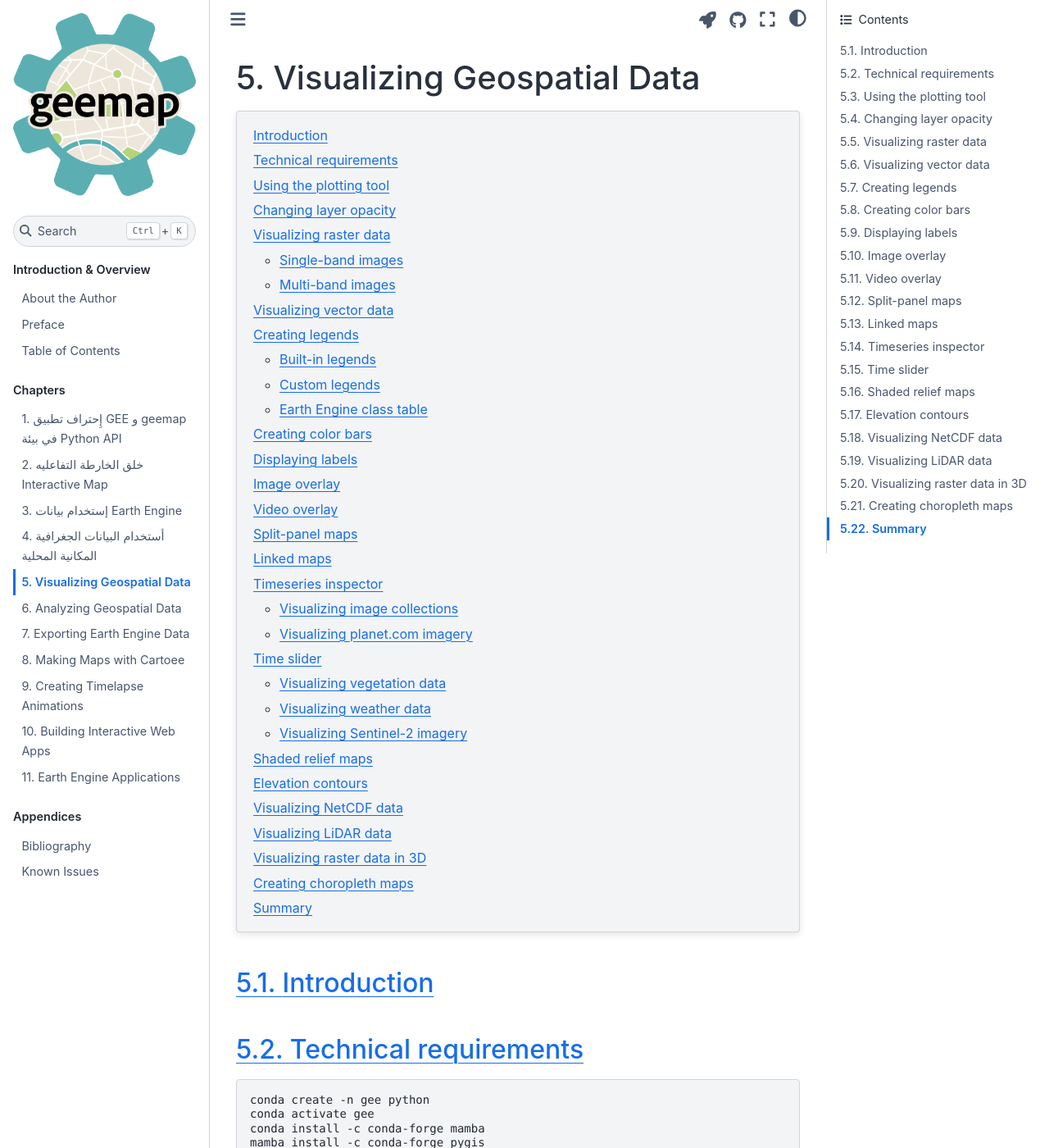
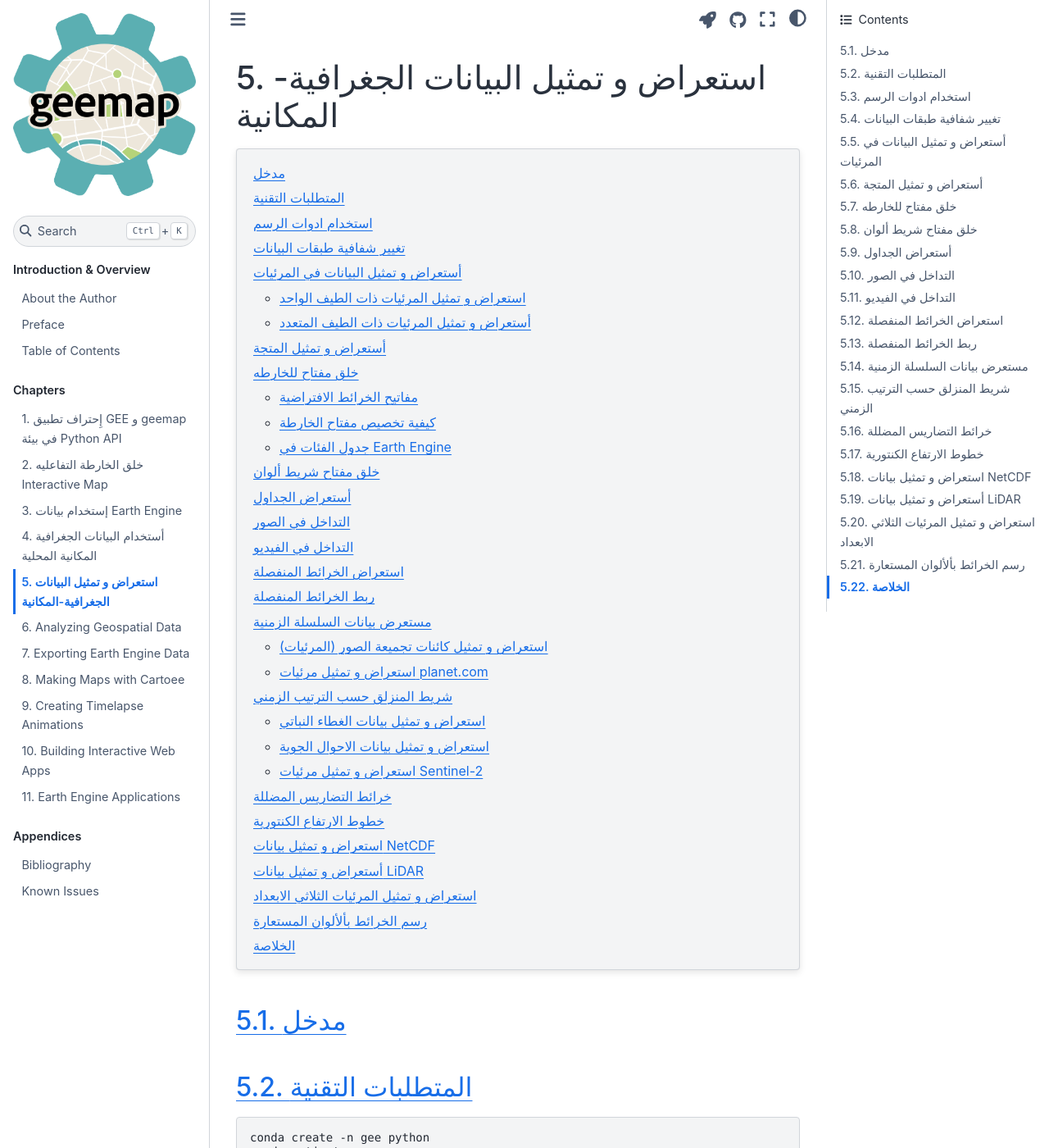
Before and after one commit to giswqs/geebook-arabic, a Jupyter Book: the page built from chapters/05_data_viz.md, in a window 1280 px wide and 1400 px high. Shown: the whole window at 82% size. Built offline with Jupyter Book 1.0.4 settings and Sphinx 7.4.7 and the Sphinx Book theme 1.1.4, drawn with Linux system fonts in a browser that asks for light colours; some of the changed text lies outside the part shown.

Commit message:
Update 05_data_viz.md

````diff
--- a/chapters/05_data_viz.md
+++ b/chapters/05_data_viz.md
@@ -11,18 +11,18 @@ kernelspec:
   name: python3
 ---
 
-# Visualizing Geospatial Data
+# استعراض و تمثيل البيانات الجغرافية-المكانية
 
 ```{contents}
 :local:
 :depth: 2
 ```
 
-## Introduction
+## مدخل
 
 +++
 
-## Technical requirements
+## المتطلبات التقنية
 
 ```bash
 conda create -n gee python
@@ -48,7 +48,7 @@ import geemap
 geemap.ee_initialize()
 ```
 
-## Using the plotting tool
+## استخدام ادوات الرسم
 
 ```{code-cell} ipython3
 Map = geemap.Map(center=[40, -100], zoom=4)
@@ -79,7 +79,7 @@ Map.set_plot_options(add_marker_cluster=True, overlay=True)
 
 +++
 
-## Changing layer opacity
+## تغيير شفافية طبقات البيانات
 
 ```{code-cell} ipython3
 Map = geemap.Map(center=(40, -100), zoom=4)
@@ -101,9 +101,9 @@ Map
 
 +++
 
-## Visualizing raster data
+## أستعراض و تمثيل البيانات في المرئيات
 
-### Single-band images
+### استعراض و تمثيل المرئيات ذات الطيف الواحد
 
 ```{code-cell} ipython3
 Map = geemap.Map(center=[12, 69], zoom=3)
@@ -128,7 +128,7 @@ vis_params = {
 }
 ```
 
-### Multi-band images
+### أستعراض و تمثيل المرئيات ذات الطيف المتعدد
 
 ```{code-cell} ipython3
 Map = geemap.Map()
@@ -145,7 +145,7 @@ Map
 
 +++
 
-## Visualizing vector data
+## أستعراض و تمثيل المتجة
 
 ```{code-cell} ipython3
 Map = geemap.Map()
@@ -170,9 +170,9 @@ Map.addLayer(states.style(**vis_params), {}, "US States")
 Map
 ```
 
-## Creating legends
+## خلق مفتاح للخارطه
 
-### Built-in legends
+### مفاتيح الخرائط الافتراضية
 
 ```{code-cell} ipython3
 from geemap.legends import builtin_legends
@@ -199,7 +199,7 @@ Map.add_legend(
 Map
 ```
 
-### Custom legends
+### كيفية تخصيص مفتاح الخارطة
 
 ```{code-cell} ipython3
 Map = geemap.Map(add_google_map=False)
@@ -250,7 +250,7 @@ Map.add_legend(title="NLCD Land Cover Classification", legend_dict=legend_dict)
 Map
 ```
 
-### Earth Engine class table
+### جدول الفئات في Earth Engine
 
 ```{code-cell} ipython3
 Map = geemap.Map()
@@ -278,7 +278,7 @@ Map.add_legend(title="ESA Land Cover", legend_dict=legend_dict)
 Map
 ```
 
-## Creating color bars
+## خلق مفتاح شريط ألوان
 
 ```{code-cell} ipython3
 Map = geemap.Map()
@@ -313,7 +313,7 @@ Map.add_colorbar(
 )
 ```
 
-## Displaying labels
+## أستعراض الجداول
 
 ```{code-cell} ipython3
 Map = geemap.Map(center=[40, -100], zoom=4, add_google_map=False)
@@ -359,7 +359,7 @@ Map.add_labels(
 Map
 ```
 
-## Image overlay
+## التداخل في الصور
 
 ```{code-cell} ipython3
 Map = geemap.Map(center=(25, -115), zoom=5)
@@ -387,7 +387,7 @@ Map.add_layer(image)
 Map
 ```
 
-## Video overlay
+## التداخل في الفيديو
 
 ```{code-cell} ipython3
 Map = geemap.Map(center=(25, -115), zoom=5)
@@ -397,7 +397,7 @@ Map.video_overlay(url, bounds)
 Map
 ```
 
-## Split-panel maps
+## استعراض الخرائط المنفصلة
 
 ```{code-cell} ipython3
 Map = geemap.Map()
@@ -424,7 +424,7 @@ Map
 
 +++
 
-## Linked maps
+## ربط الخرائط المنفصلة
 
 ```{code-cell} ipython3
 image = (
@@ -463,9 +463,9 @@ geemap.linked_maps(
 
 +++
 
-## Timeseries inspector
+## مستعرض بيانات السلسلة الزمنية
 
-### Visualizing image collections
+### استعراض و تمثيل كائنات تجميعة الصور (المرئيات)
 
 ```{code-cell} ipython3
 Map = geemap.Map(center=[40, -100], zoom=4)
@@ -488,7 +488,7 @@ Map.ts_inspector(
 Map
 ```
 
-### Visualizing planet.com imagery
+### استعراض و تمثيل مرئيات planet.com
 
 ```{code-cell} ipython3
 import os
@@ -516,9 +516,9 @@ Map = geemap.Map()
 Map
 ```
 
-## Time slider
+## شريط المنزلق حسب الترتيب الزمني
 
-### Visualizing vegetation data
+### استعراض و تمثيل بيانات الغطاء النباتي
 
 ```{code-cell} ipython3
 Map = geemap.Map()
@@ -538,7 +538,7 @@ Map.add_time_slider(collection, vis_params, time_interval=2)
 Map
 ```
 
-### Visualizing weather data
+### استعراض و تمثيل بيانات الاحوال الجوية
 
 ```{code-cell} ipython3
 Map = geemap.Map()
@@ -561,7 +561,7 @@ Map.add_time_slider(collection, vis_params, labels=labels, time_interval=1, opac
 Map
 ```
 
-### Visualizing Sentinel-2 imagery
+### استعراض و تمثيل مرئيات Sentinel-2
 
 ```{code-cell} ipython3
 Map = geemap.Map(center=[37.75, -122.45], zoom=12)
@@ -580,7 +580,7 @@ Map
 
 +++
 
-## Shaded relief maps
+## خرائط التضاريس المضللة
 
 ```{code-cell} ipython3
 import geemap.colormaps as cm
@@ -618,7 +618,7 @@ Map.setCenter(-118.1310, 35.6816, 10)
 Map
 ```
 
-## Elevation contours
+## خطوط الارتفاع الكنتورية
 
 ```{code-cell} ipython3
 import geemap.colormaps as cm
@@ -644,7 +644,7 @@ Map.addLayer(contours, {'palette': 'black'}, 'contours')
 Map.setCenter(-119.3678, 37.1671, 12)
 ```
 
-## Visualizing NetCDF data
+## استعراض و تمثيل بيانات NetCDF
 
 ```{code-cell} ipython3
 url = 'https://github.com/gee-community/geemap/raw/master/examples/data/wind_global.nc'
@@ -681,7 +681,7 @@ Map
 
 +++
 
-## Visualizing LiDAR data
+## أستعراض و تمثيل بيانات LiDAR
 
 ```{code-cell} ipython3
 %pip install "geemap[lidar]"
@@ -731,7 +731,7 @@ geemap.view_lidar(filename, cmap='terrain', backend='pyvista', background='gray'
 geemap.view_lidar(filename, backend='ipygany', background='white')
 ```
 
-## Visualizing raster data in 3D
+## استعراض و تمثيل المرئيات الثلاثي الابعداد
 
 ```{code-cell} ipython3
 url = 'https://github.com/giswqs/data/raw/main/raster/srtm90.tif'
@@ -748,7 +748,7 @@ geemap.plot_raster(image, cmap='terrain', figsize=(15, 10))
 geemap.plot_raster_3d('srtm90.tif', factor=2, cmap='terrain', background='gray')
 ```
 
-## Creating choropleth maps
+## رسم الخرائط بألألوان المستعارة
 
 ```{code-cell} ipython3
 data = geemap.examples.datasets.countries_geojson
@@ -798,4 +798,4 @@ Map.add_data(
 Map
 ```
 
-## Summary
+## الخلاصة
````
